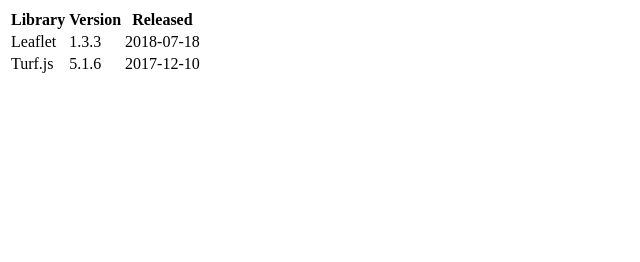
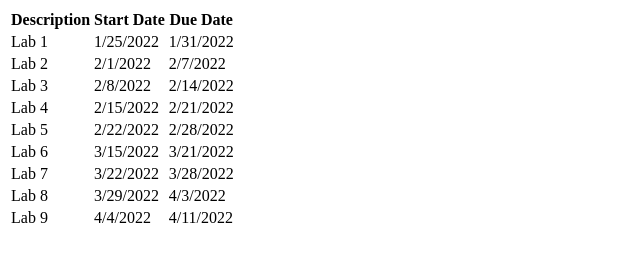
Before and after one commit to jackson3036/geo455_page, a plain HTML site: page ex_1/example-01-05.html in a window 1280 px wide. Shown: the whole page, without its empty margins (0-640 px from the left). Drawn offline with Linux system fonts and the light colour scheme.

Commit message:
Update example-01-05.html

```diff
--- a/ex_1/example-01-05.html
+++ b/ex_1/example-01-05.html
@@ -6,19 +6,53 @@
     <body>
         <table>
             <tr>
-                <th>Library</th> <!-- replace with Description -->
-                <th>Version</th> <!-- replace with Start date -->
-                <th>Released</th> <!-- replace with Due date -->
+                <th>Description</th> <!-- replace with Description -->
+                <th>Start Date</th> <!-- replace with Start date -->
+                <th>Due Date
+            <tr>
+                <td>Lab 1</td>  <!-- replace with Lab 1 -->
+                <td>1/25/2022</td>  <!-- replace with 1/25/2022 -->
+                <td>1/31/2022</td>  <!-- replace with 1/31/2022-->
             </tr>
             <tr>
-                <td>Leaflet</td>  <!-- replace with Lab 1 -->
-                <td>1.3.3</td>  <!-- replace with 1/25/2022 -->
-                <td>2018-07-18</td>  <!-- replace with 1/31/2022-->
+                <td>Lab 2</td>  <!-- replace with Lab 2 -->
+                <td>2/1/2022</td>  <!-- replace with 2/1/2022 -->
+                <td>2/7/2022</td>  <!-- replace with 2/7/2022-->
             </tr>
-            <tr>
-                <td>Turf.js</td>  <!-- replace with Lab 2 -->
-                <td>5.1.6</td>  <!-- replace with 2/1/2022 -->
-                <td>2017-12-10</td>  <!-- replace with 2/7/2022-->
+                    <tr>
+                <td>Lab 3</td>  <!-- replace with Lab 2 -->
+                <td>2/8/2022</td>  <!-- replace with 2/1/2022 -->
+                <td>2/14/2022</td>  <!-- replace with 2/7/2022-->
+            </tr>
+                    <tr>
+                <td>Lab 4</td>  <!-- replace with Lab 2 -->
+                <td>2/15/2022</td>  <!-- replace with 2/1/2022 -->
+                <td>2/21/2022</td>  <!-- replace with 2/7/2022-->
+            </tr>
+                    <tr>
+                <td>Lab 5</td>  <!-- replace with Lab 2 -->
+                <td>2/22/2022</td>  <!-- replace with 2/1/2022 -->
+                <td>2/28/2022</td>  <!-- replace with 2/7/2022-->
+            </tr>
+                    <tr>
+                <td>Lab 6</td>  <!-- replace with Lab 2 -->
+                <td>3/15/2022</td>  <!-- replace with 2/1/2022 -->
+                <td>3/21/2022</td>  <!-- replace with 2/7/2022-->
+            </tr>
+                    <tr>
+                <td>Lab 7</td>  <!-- replace with Lab 2 -->
+                <td>3/22/2022</td>  <!-- replace with 2/1/2022 -->
+                <td>3/28/2022</td>  <!-- replace with 2/7/2022-->
+            </tr>
+                    <tr>
+                <td>Lab 8</td>  <!-- replace with Lab 2 -->
+                <td>3/29/2022</td>  <!-- replace with 2/1/2022 -->
+                <td>4/3/2022</td>  <!-- replace with 2/7/2022-->
+            </tr>
+                    <tr>
+                <td>Lab 9</td>  <!-- replace with Lab 2 -->
+                <td>4/4/2022</td>  <!-- replace with 2/1/2022 -->
+                <td>4/11/2022</td>  <!-- replace with 2/7/2022-->
             </tr>
             <!-- Add all 9 labs like this-->
         </table>
```
